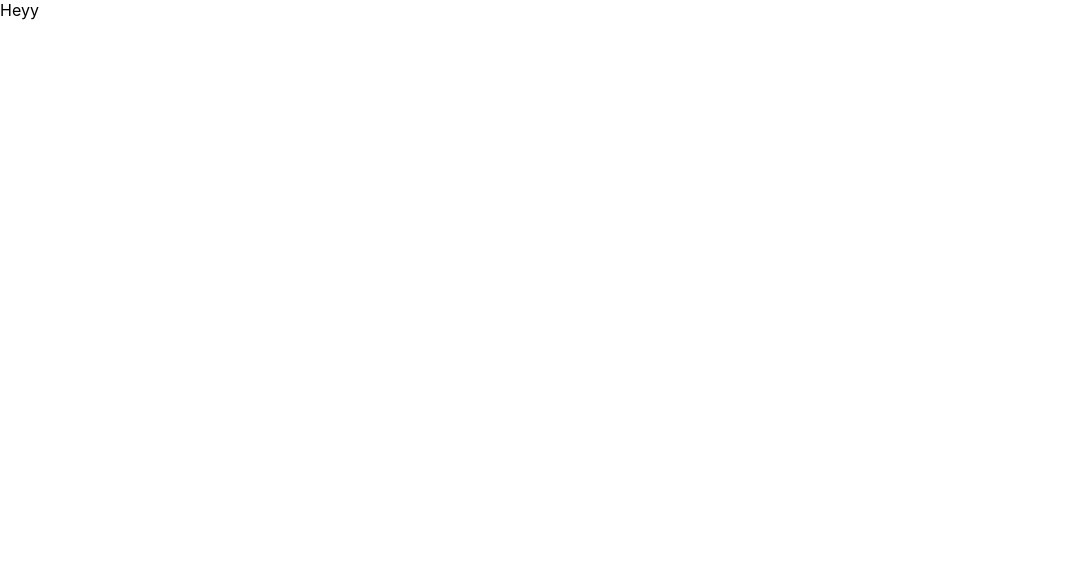
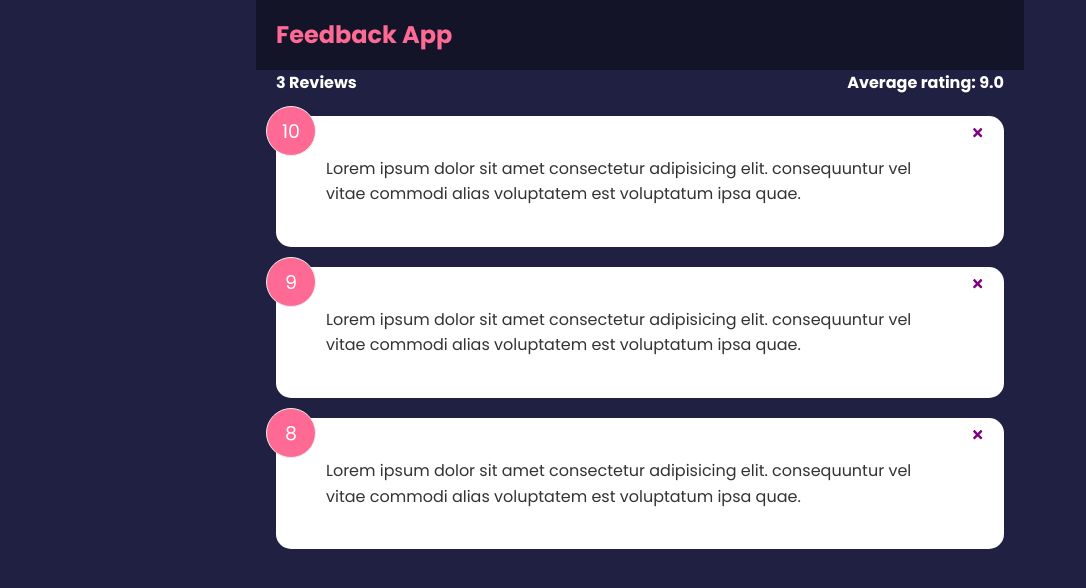
Before and after one commit to manali2909/feedbak-app, a React (Create React App) app: page / in a window 1280 px wide. Shown: the top 588 px of the page, without its empty margins (0-1086 px from the left). Built offline with nearby package versions, Linux system fonts and the light colour scheme.

Commit message:
section 3 completed

```diff
--- a/package.json
+++ b/package.json
@@ -8,6 +8,7 @@
     "@testing-library/user-event": "^13.5.0",
     "react": "^17.0.2",
     "react-dom": "^17.0.2",
+    "react-icons": "^4.3.1",
     "react-scripts": "5.0.0",
     "web-vitals": "^2.1.2"
   },
--- a/src/App.js
+++ b/src/App.js
@@ -1,9 +1,25 @@
+import Header from "./components/Header";
+import FeedbackList from "./components/FeedbackList";
+import {useState} from 'react';
+import FeedbackData from './data/FeedbackData';
+import FeedbackStats from "./components/FeedbackStats";
+function App() {
+  const [feedback , setFeedback] = useState(FeedbackData);
 
-function App() {
+  const handleDelete= (id)=>{
+    if(window.confirm("Are you sure you want to delete this ?")){
+      setFeedback(feedback.filter((item)=> item.id !== id));
+    }
+  }
   return (
-    <div >
-     Heyy
-    </div>
+    <>
+      <Header/>
+      <div className="container">
+        <FeedbackStats feedback={feedback}/>
+        <FeedbackList feedback={feedback} handleDelete={handleDelete}/>
+      </div>
+    </>
+
   );
 }
 
--- /dev/null
+++ b/src/components/FeedbackItem.jsx
@@ -0,0 +1,20 @@
+import {FaTimes} from 'react-icons/fa'
+import Card from './shared/Card'
+import PropTypes from 'prop-types'
+
+function FeedbackItem({item, handleDelete}) {
+    return (
+        <Card >
+            <div className="num-display">{item.rating} </div>
+            <button className='close' onClick={(id)=> handleDelete(item.id)}>
+                <FaTimes color='purple'/>
+            </button>
+            <div className="text-display">{item.text}</div>
+        </Card>
+    )
+}
+
+FeedbackItem.propTypes={
+    item:PropTypes.object.isRequired,
+}
+export default FeedbackItem
--- /dev/null
+++ b/src/components/FeedbackList.jsx
@@ -0,0 +1,29 @@
+import React from 'react'
+import FeedbackItem from './FeedbackItem'
+import PropTypes from 'prop-types'
+
+function FeedbackList({feedback,handleDelete}) {
+    if(!feedback || feedback.length===0){
+        return (<h3>No feedback yet</h3>)
+    }
+    return (
+        <div className='feedback-list'>
+
+            {/* <pre>{JSON.stringify(feedback)}</pre> */}
+            {feedback.map((item)=>{
+                return <FeedbackItem key={item.id} item={item} handleDelete={handleDelete}/>
+            })}
+        </div>
+    )
+}
+
+FeedbackList.propTypes={
+    feedback:PropTypes.arrayOf(
+        PropTypes.shape({
+            id:PropTypes.number.isRequired,
+            text:PropTypes.string.isRequired,
+            rating:PropTypes.number.isRequired
+        })
+    )
+}
+export default FeedbackList
--- /dev/null
+++ b/src/components/FeedbackStats.jsx
@@ -0,0 +1,18 @@
+import PropTypes from 'prop-types'
+
+function FeedbackStats({feedback}) {
+
+    let average = feedback.reduce((acc, cur)=> {return acc+cur.rating} ,0)/feedback.length;
+    average= average.toFixed(1);
+    return (
+        <div className="feedback-stats">
+            <h4>{feedback.length} Reviews</h4>
+            <h4>Average rating: {isNaN(average)? 0 : average}</h4>
+        </div>
+    )
+}
+
+FeedbackStats.propTypes={
+    feedback: PropTypes.array.isRequired
+}
+export default FeedbackStats
--- /dev/null
+++ b/src/components/Header.jsx
@@ -0,0 +1,24 @@
+import PropTypes from 'prop-types'
+
+function Header({bgColor, textColor,text}) {
+    const headerStyle ={
+        backgroundColor :bgColor,
+        color:textColor
+    }
+
+    return (
+        <header className="container" style={headerStyle}>
+            <h2> {text}</h2>
+        </header>
+    )
+}
+
+Header.defaultProps={
+    text : "Feedback App",
+    bgColor:'rgba(0,0,0,0.4)',
+    textColor:"#ff6a95"
+}
+Header.propTypes ={
+    text:PropTypes.string
+}
+export default Header
--- /dev/null
+++ b/src/components/shared/Card.jsx
@@ -0,0 +1,17 @@
+import PropTypes from 'prop-types'
+function Card({children, reverse}) {
+    return (
+        <div className={`card ${reverse && 'reverse'}`}>
+            {children}
+        </div>
+    )
+}
+Card.defaultProp= {
+    reverse: false
+}
+Card.propTypes={
+    children:PropTypes.node.isRequired,
+    reverse:PropTypes.bool,
+
+}
+export default Card
--- /dev/null
+++ b/src/data/FeedbackData.js
@@ -0,0 +1,19 @@
+const FeedbackData = [
+    {
+      id: 1,
+      rating: 10,
+      text: 'Lorem ipsum dolor sit amet consectetur adipisicing elit. consequuntur vel vitae commodi alias voluptatem est voluptatum ipsa quae.',
+    },
+    {
+      id: 2,
+      rating: 9,
+      text: 'Lorem ipsum dolor sit amet consectetur adipisicing elit. consequuntur vel vitae commodi alias voluptatem est voluptatum ipsa quae.',
+    },
+    {
+      id: 3,
+      rating: 8,
+      text: 'Lorem ipsum dolor sit amet consectetur adipisicing elit. consequuntur vel vitae commodi alias voluptatem est voluptatum ipsa quae.',
+    },
+  ]
+
+  export default FeedbackData
--- a/src/index.css
+++ b/src/index.css
@@ -1,13 +1,228 @@
-body {
+@import url('https://fonts.googleapis.com/css2?family=Poppins:wght@400;600;700&display=swap');
+
+* {
+  box-sizing: border-box;
   margin: 0;
-  font-family: -apple-system, BlinkMacSystemFont, 'Segoe UI', 'Roboto', 'Oxygen',
-    'Ubuntu', 'Cantarell', 'Fira Sans', 'Droid Sans', 'Helvetica Neue',
-    sans-serif;
-  -webkit-font-smoothing: antialiased;
-  -moz-osx-font-smoothing: grayscale;
+  padding: 0;
 }
 
-code {
-  font-family: source-code-pro, Menlo, Monaco, Consolas, 'Courier New',
-    monospace;
+body {
+  font-family: 'Poppins', sans-serif;
+  background-color: #202142;
+  color: #fff;
+  line-height: 1.6;
 }
+
+ul {
+  list-style: none;
+}
+
+.container {
+  max-width: 768px;
+  margin: auto;
+  padding: 0 20px;
+}
+
+header {
+  height: 70px;
+  width: 100%;
+  display: flex;
+  justify-content: space-between;
+  align-items: center;
+  margin-bottom: 30px;
+}
+
+.card {
+  background-color: #fff;
+  color: #333;
+  border-radius: 15px;
+  padding: 40px 50px;
+  margin: 20px 0;
+  position: relative;
+}
+
+.card.reverse {
+  background-color: rgba(0, 0, 0, 0.4);
+  color: #fff;
+}
+
+.card h2 {
+  font-size: 22px;
+  font-weight: 600;
+  text-align: center;
+}
+
+.rating {
+  display: flex;
+  align-items: center;
+  justify-content: space-around;
+  margin: 30px 0 40px;
+}
+
+.rating li,
+.num-display {
+  position: relative;
+  background: #f4f4f4;
+  width: 50px;
+  height: 50px;
+  padding: 10px;
+  text-align: center;
+  border-radius: 50%;
+  font-size: 19px;
+  border: 1px #eee solid;
+  transition: 0.3s;
+}
+
+.rating li label {
+  position: absolute;
+  top: 50%;
+  left: 50%;
+  width: 50px;
+  height: 50px;
+  padding: 10px;
+  border-radius: 50%;
+  transform: translate(-50%, -50%);
+  cursor: pointer;
+}
+
+.rating li:hover,
+.num-display {
+  background: #ff6a95;
+  color: #fff;
+}
+
+[type='radio'] {
+  opacity: 0;
+}
+
+[type='radio']:checked ~ label {
+  background: #ff6a95;
+  color: #fff;
+}
+
+.input-group {
+  display: flex;
+  flex-direction: row;
+  border: 1px solid #ccc;
+  padding: 8px 10px;
+  border-radius: 8px;
+}
+
+input {
+  flex-grow: 2;
+  border: none;
+  font-size: 16px;
+}
+
+input:focus {
+  outline: none;
+}
+
+.feedback-stats {
+  color: #fff;
+  display: flex;
+  justify-content: space-between;
+  align-items: center;
+}
+
+.num-display {
+  position: absolute;
+  top: -10px;
+  left: -10px;
+}
+
+.close,
+.edit {
+  position: absolute;
+  top: 10px;
+  right: 20px;
+  cursor: pointer;
+  background: none;
+  border: none;
+}
+
+.edit {
+  right: 40px;
+}
+
+.btn {
+  color: #fff;
+  border: 0;
+  border-radius: 8px;
+  color: #fff;
+  width: 100px;
+  height: 40px;
+  cursor: pointer;
+}
+
+.btn-primary {
+  background-color: #202142;
+}
+
+.btn-secondary {
+  background: #ff6a95;
+}
+
+.btn:hover {
+  transform: scale(0.98);
+  opacity: 0.9;
+}
+
+.btn:disabled {
+  background-color: #cccccc;
+  color: #333;
+  cursor: auto;
+}
+
+.btn:disabled:hover {
+  transform: scale(1);
+  opacity: 1;
+}
+
+.message {
+  padding-top: 10px;
+  text-align: center;
+  color: rebeccapurple;
+}
+
+.about-link {
+  position: absolute;
+  bottom: 20px;
+  right: 20px;
+  color: #fff;
+  cursor: pointer;
+}
+
+.about-link a {
+  color: #fff;
+}
+
+.about-link a:hover {
+  color: #ff6a95;
+}
+
+.about h1 {
+  margin-bottom: 20px;
+}
+
+.about p {
+  margin: 10px 0;
+}
+
+@media (max-width: 600px) {
+  .rating li {
+    margin: 10px 3px;
+  }
+
+  .rating {
+    display: flex;
+    align-items: center;
+    justify-content: center;
+    flex-wrap: wrap;
+    margin: 30px 0 40px;
+  }
+
+  .input-group input {
+    width: 80%;
+  }
+}
```
Also changed, not shown: 1 other file (tests, documents, lock files or other folders).
